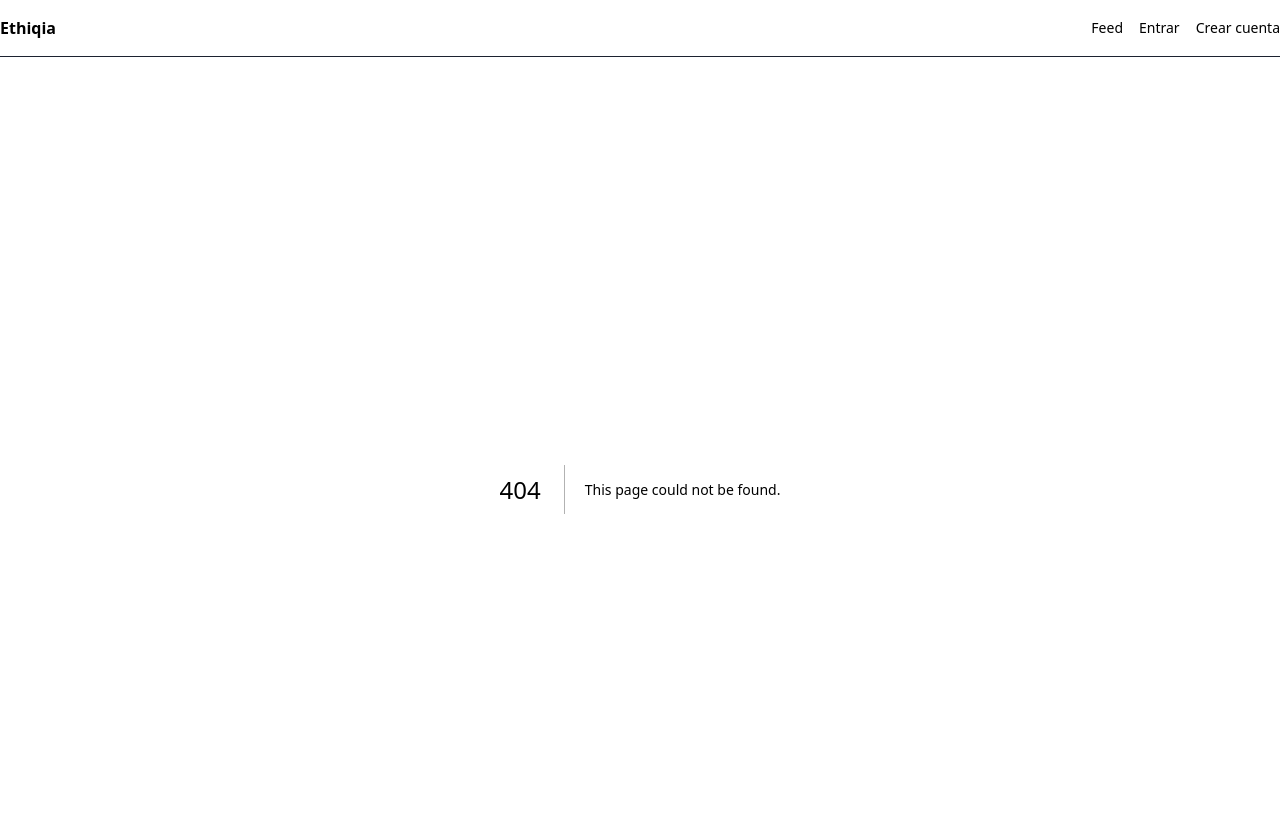
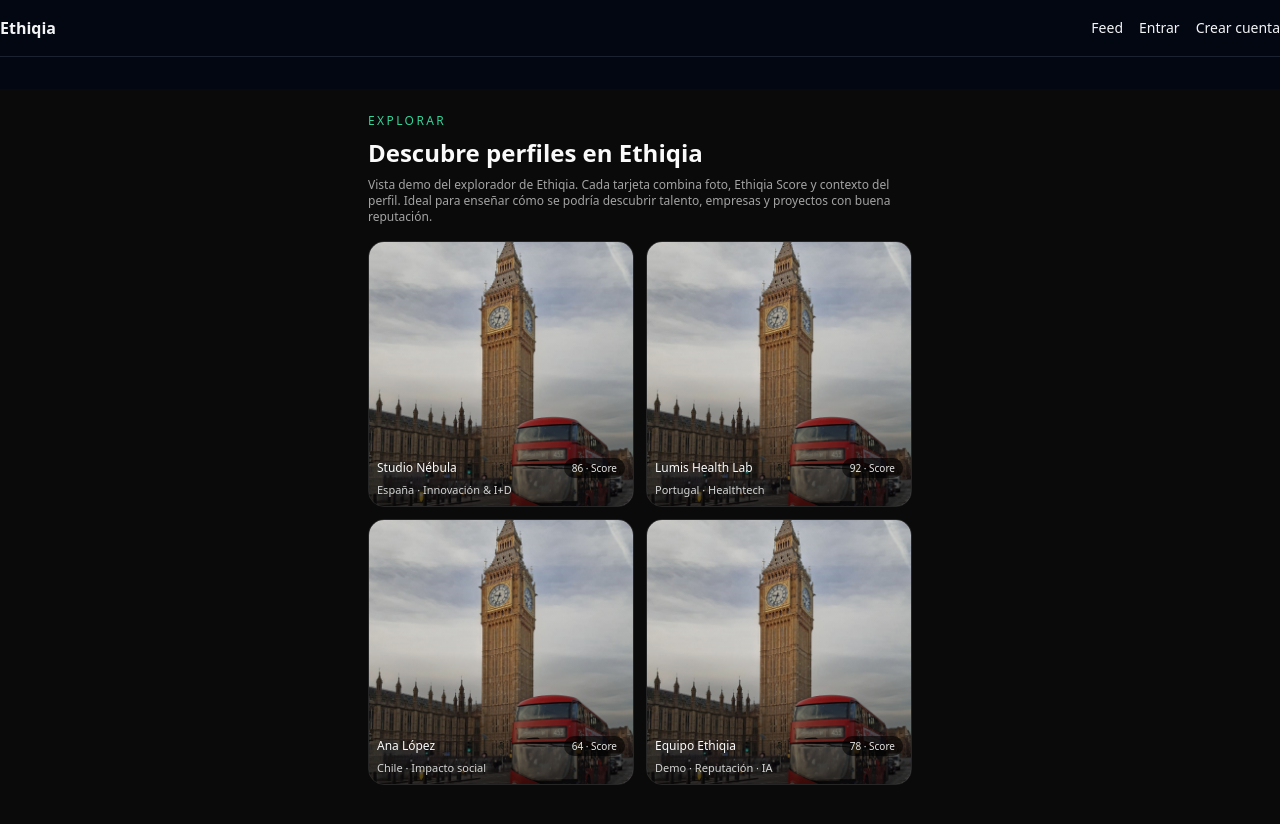
Before and after one commit to veletcosmetics/ethiqia-frontend, a Next.js app: page /explore in a window 1280 px wide. Before the commit this address had no page. Shown: the top 824 px of the page. Built offline with nearby package versions, Linux system fonts and the light colour scheme.

Commit message:
Create page.tsx

```diff
--- /dev/null
+++ b/app/explore/page.tsx
@@ -0,0 +1,94 @@
+'use client';
+
+type ExploreItem = {
+  id: string;
+  name: string;
+  country: string;
+  sector: string;
+  score: number;
+  image: string;
+};
+
+const ITEMS: ExploreItem[] = [
+  {
+    id: '1',
+    name: 'Studio Nébula',
+    country: 'España',
+    sector: 'Innovación & I+D',
+    score: 86,
+    image: '/demo/profile-stock.jpg',
+  },
+  {
+    id: '2',
+    name: 'Lumis Health Lab',
+    country: 'Portugal',
+    sector: 'Healthtech',
+    score: 92,
+    image: '/demo/profile-stock.jpg',
+  },
+  {
+    id: '3',
+    name: 'Ana López',
+    country: 'Chile',
+    sector: 'Impacto social',
+    score: 64,
+    image: '/demo/profile-stock.jpg',
+  },
+  {
+    id: '4',
+    name: 'Equipo Ethiqia',
+    country: 'Demo',
+    sector: 'Reputación · IA',
+    score: 78,
+    image: '/demo/profile-stock.jpg',
+  },
+];
+
+export default function ExplorePage() {
+  return (
+    <main className="min-h-[calc(100vh-64px)] bg-neutral-950 text-neutral-50">
+      <section className="mx-auto max-w-xl px-4 py-6 space-y-4">
+        <header className="space-y-2">
+          <p className="text-xs uppercase tracking-[0.2em] text-emerald-400">
+            Explorar
+          </p>
+          <h1 className="text-2xl font-semibold">
+            Descubre perfiles en Ethiqia
+          </h1>
+          <p className="text-xs text-neutral-400">
+            Vista demo del explorador de Ethiqia. Cada tarjeta combina foto, Ethiqia Score
+            y contexto del perfil. Ideal para enseñar cómo se podría descubrir talento,
+            empresas y proyectos con buena reputación.
+          </p>
+        </header>
+
+        <div className="grid grid-cols-2 gap-3 pb-10">
+          {ITEMS.map((item) => (
+            <article
+              key={item.id}
+              className="relative aspect-square overflow-hidden rounded-2xl border border-neutral-800 bg-neutral-900"
+            >
+              <img
+                src={item.image}
+                alt={item.name}
+                className="h-full w-full object-cover"
+              />
+              <div className="pointer-events-none absolute inset-0 bg-gradient-to-t from-black/70 via-black/10 to-transparent" />
+              <div className="absolute inset-x-2 bottom-2 space-y-1 text-xs">
+                <div className="flex items-center justify-between gap-2">
+                  <p className="font-medium truncate">{item.name}</p>
+                  <span className="rounded-full bg-black/60 px-2 py-[2px] text-[10px] text-neutral-200">
+                    {item.score} · Score
+                  </span>
+                </div>
+                <p className="text-[11px] text-neutral-300 truncate">
+                  {item.country} · {item.sector}
+                </p>
+              </div>
+            </article>
+          ))}
+        </div>
+      </section>
+    </main>
+  );
+}
```
